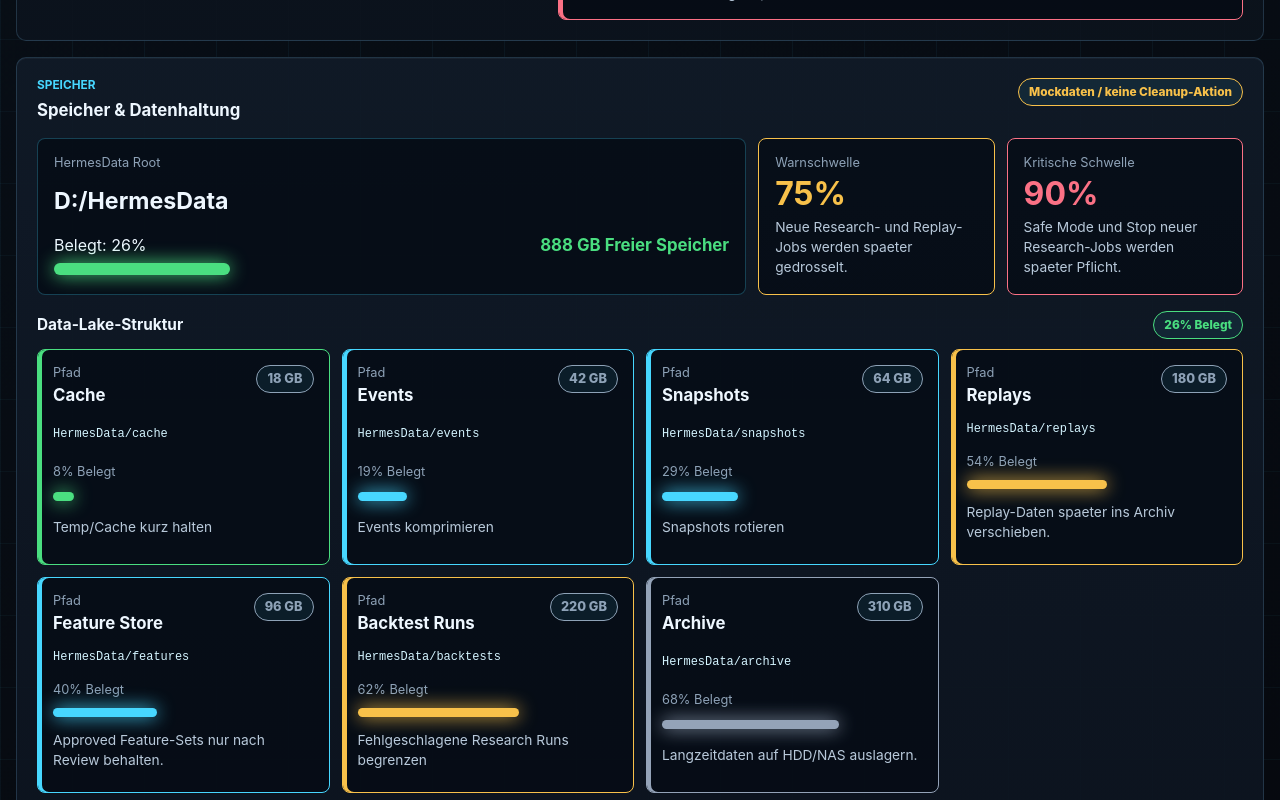
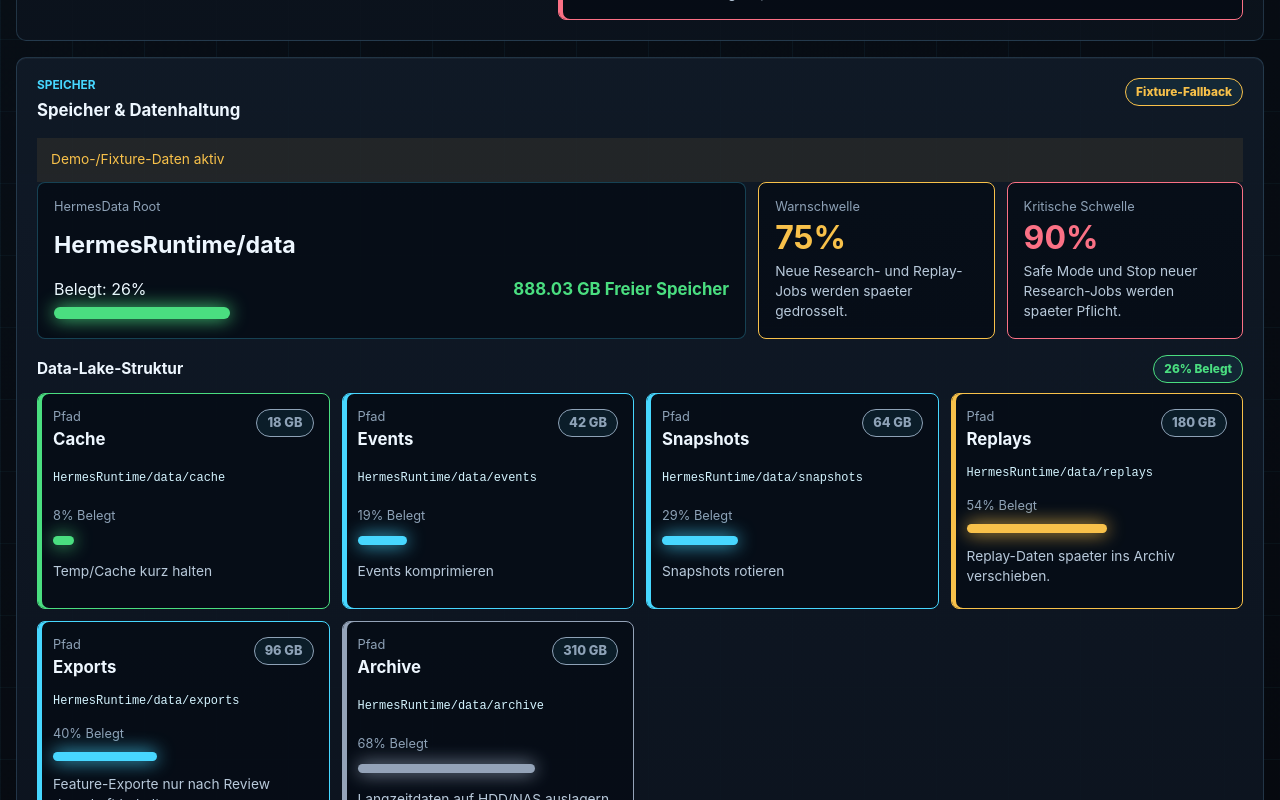
Before and after one commit to weichwiebutter/jarvis, a React (Vite) app in the folder ui/jarvis-control-center/: page / in a window 1280 px wide. Shown: the part 4280-5080 px from the top of the page. Built offline with nearby package versions, Linux system fonts and the light colour scheme; no server answers.

Commit message:
Prepare storage panel for runtime data

```diff
--- a/ui/jarvis-control-center/src/components/StorageRetentionPanel.tsx
+++ b/ui/jarvis-control-center/src/components/StorageRetentionPanel.tsx
@@ -1,10 +1,10 @@
+import { useEffect, useState } from 'react';
 import {
-  retentionRules,
-  storageBuckets,
-  storageSafetyRules,
-  storageSummary,
-} from '../fixtures/controlCenterMockData';
+  createRuntimeStorageFallback,
+  loadRuntimeStorage,
+} from '../data/runtimeDataAdapter';
 import { de as t } from '../i18n/de';
+import { sourceModeLabel, sourceTone } from '../utils/controlCenterFormatters';
 import { Panel, StatusPill, toneClass } from './StatusCard';
 
 function storagePressureTone(percent) {
@@ -20,33 +20,56 @@ function storagePressureTone(percent) {
 }
 
 export function StorageRetentionPanel() {
+  const [storageState, setStorageState] = useState(() => createRuntimeStorageFallback());
+  const { summary, buckets, retentionRules, storageSafetyRules } = storageState;
+  const fixtureActive = storageState.dataSource === 'fixture';
+
+  useEffect(() => {
+    let active = true;
+
+    loadRuntimeStorage().then((nextState) => {
+      if (active) {
+        setStorageState(nextState);
+      }
+    });
+
+    return () => {
+      active = false;
+    };
+  }, []);
+
   return (
     <Panel
       eyebrow={t.storageRetention.eyebrow}
       title={t.storageRetention.title}
-      action={<StatusPill tone="warn">{t.storageRetention.status}</StatusPill>}
+      action={
+        <StatusPill tone={sourceTone(storageState.dataSource)}>
+          {sourceModeLabel(storageState.dataSource)}
+        </StatusPill>
+      }
       className="storage-retention-panel"
     >
+      {fixtureActive ? <p className="runtime-warning">{t.common.demoFixtureActive}</p> : null}
       <div className="storage-summary-grid">
         <article className="storage-root-card">
           <span>{t.storageRetention.root}</span>
-          <strong>{storageSummary.root}</strong>
+          <strong>{summary.root}</strong>
           <div className="storage-main-meter">
             <div>
-              <span>{t.storageRetention.used}: {storageSummary.usedPercent}%</span>
-              <strong>{storageSummary.freeDiskGb} GB {t.storageRetention.freeDisk}</strong>
+              <span>{t.storageRetention.used}: {summary.usedPercent}%</span>
+              <strong>{summary.freeDiskGb} GB {t.storageRetention.freeDisk}</strong>
             </div>
-            <i style={{ width: `${storageSummary.usedPercent}%` }} />
+            <i style={{ width: `${summary.usedPercent}%` }} />
           </div>
         </article>
         <article className="storage-threshold-card tone-warn">
           <span>{t.storageRetention.warningThreshold}</span>
-          <strong>{storageSummary.warningThreshold}</strong>
+          <strong>{summary.warningThreshold}</strong>
           <p>Neue Research- und Replay-Jobs werden spaeter gedrosselt.</p>
         </article>
         <article className="storage-threshold-card tone-danger">
           <span>{t.storageRetention.criticalThreshold}</span>
-          <strong>{storageSummary.criticalThreshold}</strong>
+          <strong>{summary.criticalThreshold}</strong>
           <p>Safe Mode und Stop neuer Research-Jobs werden spaeter Pflicht.</p>
         </article>
       </div>
@@ -54,12 +77,12 @@ export function StorageRetentionPanel() {
       <section className="storage-section">
         <div className="research-section-head">
           <h3>{t.storageRetention.dataLake}</h3>
-          <StatusPill tone={storagePressureTone(storageSummary.usedPercent)}>
-            {storageSummary.usedPercent}% {t.storageRetention.used}
+          <StatusPill tone={storagePressureTone(summary.usedPercent)}>
+            {summary.usedPercent}% {t.storageRetention.used}
           </StatusPill>
         </div>
         <div className="storage-bucket-grid">
-          {storageBuckets.map((bucket) => (
+          {buckets.map((bucket) => (
             <article className={`storage-bucket ${toneClass(bucket.tone)}`} key={bucket.id}>
               <div className="storage-bucket-head">
                 <div>
--- a/ui/jarvis-control-center/src/data/runtimeDataAdapter.ts
+++ b/ui/jarvis-control-center/src/data/runtimeDataAdapter.ts
@@ -1,5 +1,6 @@
 import { runtimeHealthMock } from '../fixtures/runtimeHealthMock';
 import { runtimeJobsMock } from '../fixtures/runtimeJobsMock';
+import { runtimeStorageMock } from '../fixtures/runtimeStorageMock';
 import { setupWatchMock } from '../fixtures/setupWatchMock';
 import { runtimeEvents } from '../fixtures/controlCenterMockData';
 import { de } from '../i18n/de';
@@ -57,6 +58,10 @@ function asNullableBoolean(value) {
 function asNumber(value, fallback = 0) {
   const parsed = Number(value);
   return Number.isFinite(parsed) ? parsed : fallback;
+}
+
+function clampNumber(value, min = 0, max = 100) {
+  return Math.min(max, Math.max(min, asNumber(value, min)));
 }
 
 function asString(value, fallback = '') {
@@ -378,6 +383,50 @@ export function normalizeRuntimeJobs(raw) {
   return normalized;
 }
 
+export function normalizeRuntimeStorage(raw, runtimeHealth) {
+  const totalDiskGb = asNumber(raw?.total_disk_gb ?? raw?.totalDiskGb, 0);
+  const freeDiskGb = asNumber(
+    runtimeHealth?.free_disk_gb,
+    asNumber(raw?.free_disk_gb ?? raw?.freeDiskGb, 0),
+  );
+  const usedPercent = totalDiskGb
+    ? clampNumber(Math.round(((totalDiskGb - freeDiskGb) / totalDiskGb) * 100))
+    : clampNumber(raw?.used_percent ?? raw?.usedPercent, 0);
+  const warningThresholdPercent = asNumber(
+    raw?.warning_threshold_percent ?? raw?.warningThresholdPercent,
+    75,
+  );
+  const criticalThresholdPercent = asNumber(
+    raw?.critical_threshold_percent ?? raw?.criticalThresholdPercent,
+    90,
+  );
+
+  return {
+    summary: {
+      root: asString(raw?.root, 'HermesRuntime/data'),
+      freeDiskGb,
+      totalDiskGb,
+      usedPercent,
+      warningThreshold: `${warningThresholdPercent}%`,
+      criticalThreshold: `${criticalThresholdPercent}%`,
+      warningThresholdPercent,
+      criticalThresholdPercent,
+      safeMode: Boolean(runtimeHealth?.safe_mode),
+    },
+    buckets: (raw?.buckets || []).map((bucket) => ({
+      id: asString(bucket?.id, 'storage_bucket'),
+      label: asString(bucket?.label, bucket?.id || 'Storage'),
+      path: asString(bucket?.path, '-'),
+      used: asString(bucket?.used, '-'),
+      percent: clampNumber(bucket?.percent, 0),
+      tone: asString(bucket?.tone, 'info'),
+      detail: asString(bucket?.detail, ''),
+    })),
+    retentionRules: raw?.retention_rules || raw?.retentionRules || [],
+    storageSafetyRules: raw?.safety_rules || raw?.safetyRules || [],
+  };
+}
+
 function parseRuntimeJsonl(text) {
   const warnings = [];
   const items = text
@@ -411,6 +460,21 @@ export function createRuntimeJobsFallback(loadError = '') {
     dataSource: DATA_SOURCE.FIXTURE,
     warnings: loadError ? [loadError] : [],
     sourcePath: 'src/fixtures/runtimeJobsMock.ts',
+  };
+}
+
+export function createRuntimeStorageFallback(loadError = '') {
+  const runtimeHealth = normalizeRuntimeHealth(runtimeHealthMock, {
+    label: de.common.fixtureFallback,
+    url: 'src/fixtures/runtimeHealthMock.ts',
+    readOnly: true,
+  });
+
+  return {
+    ...normalizeRuntimeStorage(runtimeStorageMock, runtimeHealth),
+    dataSource: DATA_SOURCE.FIXTURE,
+    warnings: loadError ? [loadError] : [],
+    sourcePath: 'src/fixtures/runtimeStorageMock.ts',
   };
 }
 
@@ -654,6 +718,17 @@ export async function loadRuntimeJobs() {
   }
 }
 
+export async function loadRuntimeStorage() {
+  const runtimeEntry = await loadRuntimeHealthEntry();
+
+  return {
+    ...normalizeRuntimeStorage(runtimeStorageMock, runtimeEntry.runtimeHealth),
+    dataSource: runtimeEntry.source.dataSource,
+    warnings: runtimeEntry.source.warnings,
+    sourcePath: runtimeEntry.source.path,
+  };
+}
+
 export const runtimeDataAdapter = {
   loadRuntimeData,
   loadRuntimeHealth,
@@ -661,9 +736,11 @@ export const runtimeDataAdapter = {
   loadRuntimeEvents,
   loadRuntimeTimelineEvents,
   loadRuntimeJobs,
+  loadRuntimeStorage,
   createRuntimeDataFallback,
   createRuntimeHealthFallback,
   createSetupWatchFallback,
   createRuntimeEventFallback,
   createRuntimeJobsFallback,
+  createRuntimeStorageFallback,
 };
--- /dev/null
+++ b/ui/jarvis-control-center/src/fixtures/runtimeStorageMock.ts
@@ -0,0 +1,77 @@
+import { de as t } from '../i18n/de';
+
+export const runtimeStorageMock = {
+  root: 'HermesRuntime/data',
+  total_disk_gb: 1200,
+  warning_threshold_percent: 75,
+  critical_threshold_percent: 90,
+  buckets: [
+    {
+      id: 'cache',
+      label: t.storageRetention.cache,
+      path: 'HermesRuntime/data/cache',
+      used: '18 GB',
+      percent: 8,
+      tone: 'good',
+      detail: t.storageRetention.tempCacheShort,
+    },
+    {
+      id: 'events',
+      label: t.storageRetention.events,
+      path: 'HermesRuntime/data/events',
+      used: '42 GB',
+      percent: 19,
+      tone: 'info',
+      detail: t.storageRetention.eventsCompress,
+    },
+    {
+      id: 'snapshots',
+      label: t.storageRetention.snapshots,
+      path: 'HermesRuntime/data/snapshots',
+      used: '64 GB',
+      percent: 29,
+      tone: 'info',
+      detail: t.storageRetention.snapshotsRotate,
+    },
+    {
+      id: 'replays',
+      label: t.storageRetention.replays,
+      path: 'HermesRuntime/data/replays',
+      used: '180 GB',
+      percent: 54,
+      tone: 'warn',
+      detail: 'Replay-Daten spaeter ins Archiv verschieben.',
+    },
+    {
+      id: 'exports',
+      label: t.storageRetention.exports,
+      path: 'HermesRuntime/data/exports',
+      used: '96 GB',
+      percent: 40,
+      tone: 'info',
+      detail: 'Feature-Exporte nur nach Review dauerhaft behalten.',
+    },
+    {
+      id: 'archive',
+      label: t.storageRetention.archive,
+      path: 'HermesRuntime/data/archive',
+      used: '310 GB',
+      percent: 68,
+      tone: 'muted',
+      detail: 'Langzeitdaten auf HDD/NAS auslagern.',
+    },
+  ],
+  retention_rules: [
+    t.storageRetention.tempCacheShort,
+    t.storageRetention.eventsCompress,
+    t.storageRetention.snapshotsRotate,
+    t.storageRetention.failedResearchLimit,
+    t.storageRetention.approvedNeverDelete,
+  ],
+  safety_rules: [
+    { label: t.storageRetention.diskGuardActive, tone: 'good' },
+    { label: t.storageRetention.safeModeStorage, tone: 'danger' },
+    { label: t.storageRetention.approvedNeverDelete, tone: 'good' },
+    { label: t.storageRetention.emergencyTempOnly, tone: 'warn' },
+  ],
+} as const;
--- a/ui/jarvis-control-center/src/i18n/de.ts
+++ b/ui/jarvis-control-center/src/i18n/de.ts
@@ -171,6 +171,7 @@ export const de = {
     events: 'Events',
     snapshots: 'Snapshots',
     replays: 'Replays',
+    exports: 'Exports',
     featureStore: 'Feature Store',
     backtestRuns: 'Backtest Runs',
     archive: 'Archive',
```
Also changed, not shown: 1 other file (tests, documents, lock files or other folders).
